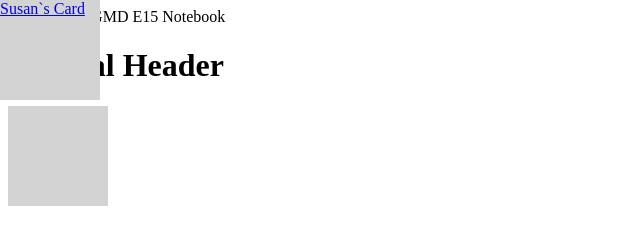
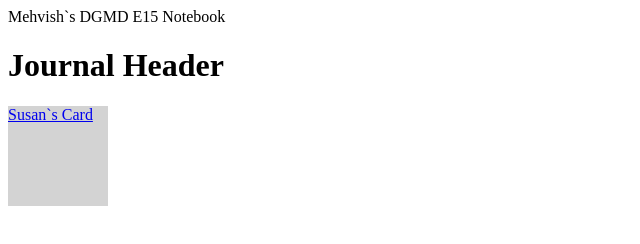
Before and after one commit to Mehvishafzal/mehvishafzal.github.io, a plain HTML site: page index.html in a window 1280 px wide. Shown: the whole page, without its empty margins (0-640 px from the left). Drawn offline with Linux system fonts and the light colour scheme.

Commit message:
Update index.html

```diff
--- a/index.html
+++ b/index.html
@@ -3,7 +3,7 @@ Mehvish`s DGMD E15 Notebook
 <body>
   <div>
   <div style="width:100px; height: 100px; background-color: lightgrey;">
-  <div style="width:100px; height: 100px; background-color: lightgrey; position: fixed; top: 0px; left: 0px;">
+  <div position: fixed; top: 0px; left: 0px;">
      <a href="http://codepen.io/Mehvishafzal/pen/adPjeP">Susan`s Card</a>
   </div>
   </div>
```
